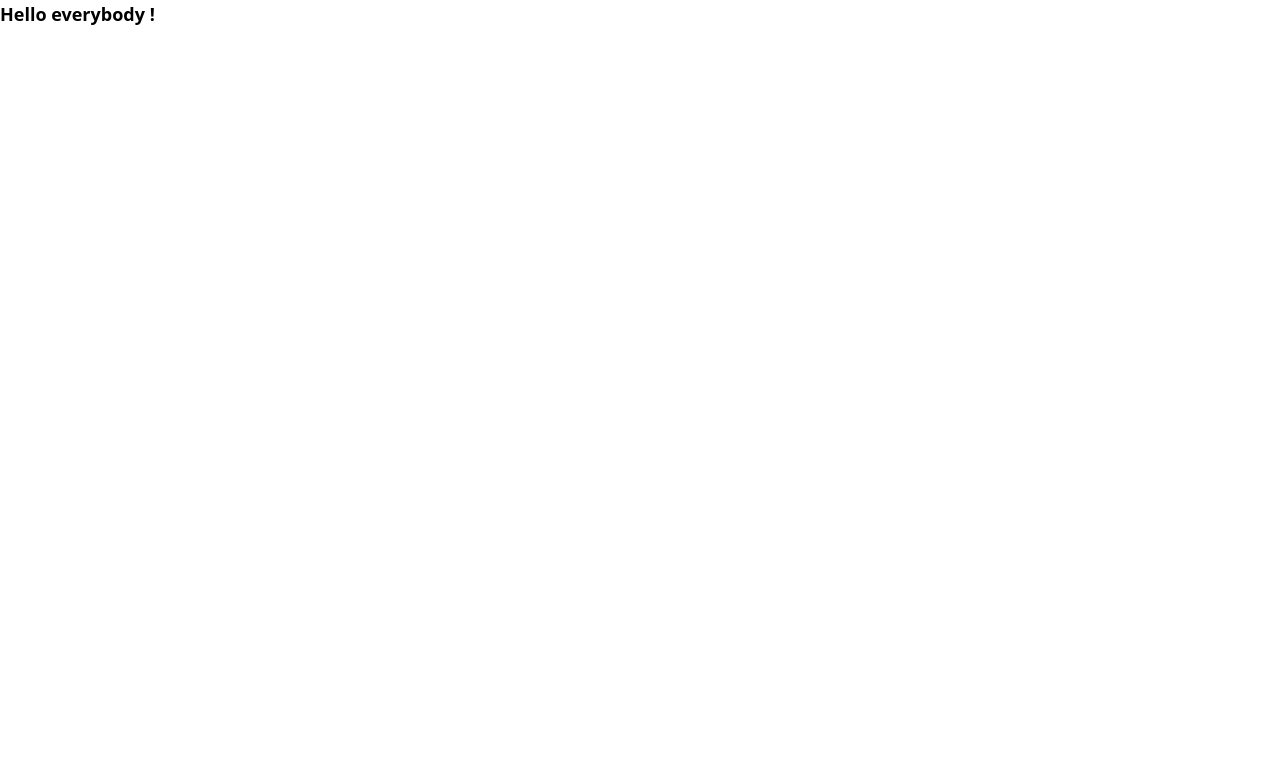
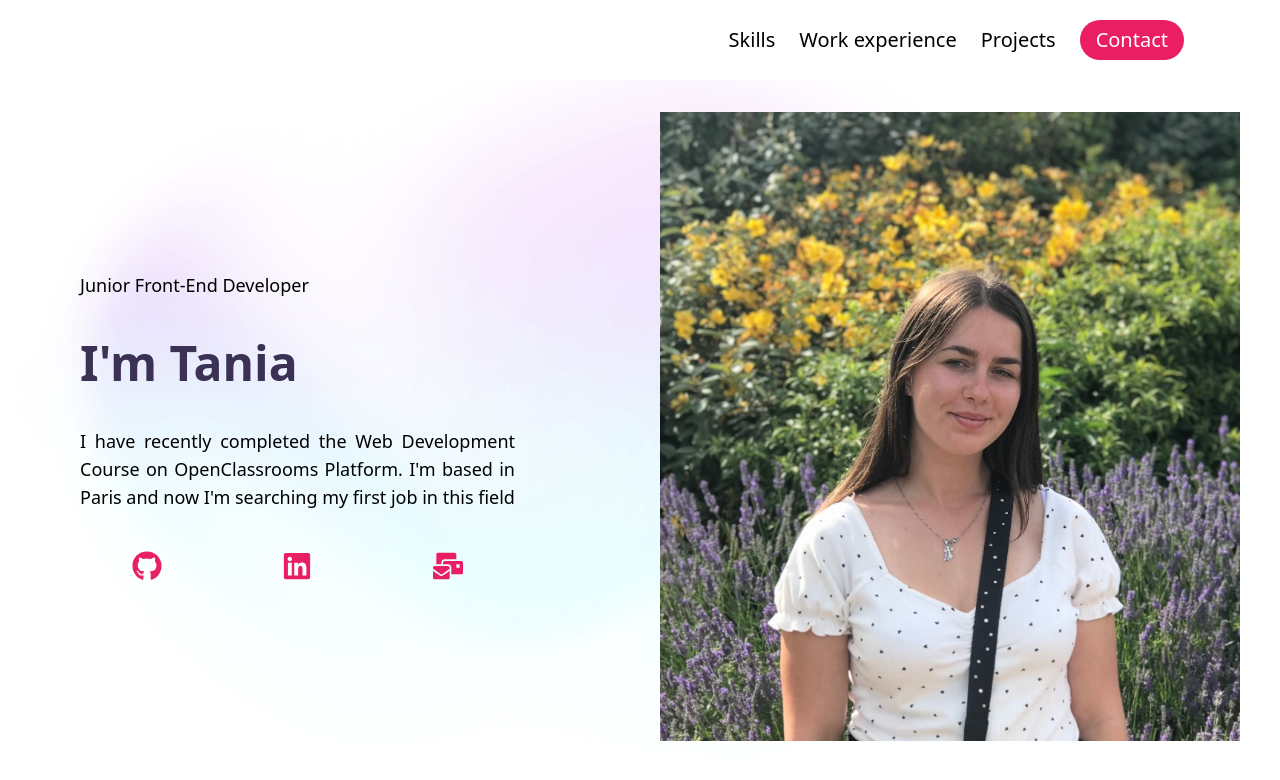
Before and after one commit to tania0808/portfolio, a React (Create React App) app: page / in a window 1280 px wide. Shown: the top 780 px of the page. Built offline with nearby package versions, Linux system fonts and the light colour scheme.

Commit message:
added header and about section

```diff
--- a/public/index.html
+++ b/public/index.html
@@ -24,6 +24,9 @@
       work correctly both with client-side routing and a non-root public URL.
       Learn how to configure a non-root public URL by running `npm run build`.
     -->
+    <link rel="preconnect" href="https://fonts.googleapis.com">
+    <link rel="preconnect" href="https://fonts.gstatic.com" crossorigin>
+    <link href="https://fonts.googleapis.com/css2?family=Poppins:wght@200;300;400;500;600;700;800;900&display=swap" rel="stylesheet">
     <title>React App</title>
   </head>
   <body>
@@ -39,5 +42,6 @@
       To begin the development, run `npm start` or `yarn start`.
       To create a production bundle, use `npm run build` or `yarn build`.
     -->
+
   </body>
 </html>
--- a/src/App.js
+++ b/src/App.js
@@ -1,9 +1,13 @@
 import './App.css';
+import Header from './components/Header';
+import About from './components/About';
+
 
 function App() {
   return (
-    <div className="App">
-      <p className='text-lg font-semibold'>Hello everybody !</p>
+    <div className="App font-poppins transition-all ease-linear duration-600 ">
+      <Header/>
+      <About/>
     </div>
   );
 }
--- /dev/null
+++ b/src/components/About.js
@@ -0,0 +1,29 @@
+import React from 'react'
+import { FaGithub, FaLinkedin, FaMailBulk  } from 'react-icons/fa';
+import personPhoto from '../images/IMG_4313.jpg'
+
+export default function About() {
+  return (
+    <div className=" bg-desktopPattern bg-cover h-[500px] w-full flex flex-row md:flex-col container mx-auto px-10 md:px-8 py-8 static">
+        <div className='flex flex-col flex-1 gap-10 justify-center pl-10 sm:pl-0'>
+            <span className='text-neutral-500 text-lg font-medium'>Junior Front-End Developer</span>
+            <h1 className='text-header font-black text-5xl'>I'm Tania</h1>
+            <p className='w-3/4 md:w-full font-medium text-justify text-lg'>I have recently completed the Web Development Course on OpenClassrooms Platform. I'm based in Paris and now I'm searching my first job in this field</p>
+            <div className='flex gap-4 text-3xl text-primary w-3/4 justify-around'>
+                <a href="https://github.com/tania0808">
+                    <FaGithub/>
+                </a>
+                <a href="https://www.linkedin.com/in/tetiana-his/">
+                    <FaLinkedin/>
+                </a>
+                <a href="mailto:tania08082000@gmail.com">
+                    <FaMailBulk/>
+                </a>
+            </div>
+        </div>
+        <div className='h-full flex-1 flex justify-center align-items-center my-auto md:mt-4 '>
+            <img className='max-w-full h-auto md:mt-4 md:rounded-lg' src={personPhoto} alt="avatar"/>
+        </div>
+    </div>
+  )
+}
--- /dev/null
+++ b/src/components/Header.js
@@ -0,0 +1,45 @@
+import React from 'react'
+import { useState, useEffect } from 'react';
+
+import { faBars, faXmark } from "@fortawesome/free-solid-svg-icons";
+import { FontAwesomeIcon } from "@fortawesome/react-fontawesome";
+
+export default function Header() {
+
+    const [isNavOpen, setIsNavOpen] = useState(false);
+
+    useEffect(() => {
+        console.log(isNavOpen);
+    }, [isNavOpen])
+
+  return (
+    <header className={`${isNavOpen ? 'h-fit' : 'h-20 sm:h-16' } transition-all ease-linear duration-600 flex md:flex-col justify-end`}>
+        <div className="HAMBURGER-ICON space-y-2 flex justify-end md:block hidden absolute top-6 right-10">
+            <button className='flex justify-end'>
+                { !isNavOpen
+                ? <FontAwesomeIcon className='text-2xl w-[32px]' icon={faBars} onClick={() => setIsNavOpen((isNavOpen) => !isNavOpen)}/>
+                : <FontAwesomeIcon className='text-2xl w-[32px]' icon={faXmark} onClick={() => setIsNavOpen((isNavOpen) => !isNavOpen)}/>
+                }
+            </button>
+        </div>
+        <ul className={`${isNavOpen ? 'opacity-100' : 'md:opacity-0 md:-translate-y-20'} w-full container mx-auto px-24 py-4 transition-all ease-linear duration-600 md:flex-col flex justify-end  text-xl items-center gap-6`}>
+            <li>
+                <a href="/">
+                    <span>Skills</span>
+                </a>
+            </li>
+            <li>
+                <a href="/">
+                    <span>Work experience</span>
+                </a>
+            </li>
+            <li>
+                <a href="/">
+                    <span>Projects</span>
+                </a>
+            </li>
+            <button className='bg-primary text-white rounded-full py-1.5 px-4'>Contact</button>
+        </ul>
+    </header>
+  )
+}
--- a/tailwind.config.js
+++ b/tailwind.config.js
@@ -2,10 +2,39 @@ module.exports = {
   purge: ['./src/**/*.{js,jsx,ts,tsx}', './public/index.html'],
   darkMode: false, // or 'media' or 'class'
   theme: {
-    extend: {},
+    extend: {
+      colors: {
+        'primary': 'rgb(233, 30, 99)',
+        'grey-background': 'rgb(249, 249, 249)',
+        'header': 'rgb(58, 49, 84)'
+      },
+      backgroundImage: {
+        'mobilePattern': "url(/src/images/bg-mobile.png)",
+        'desktopPattern': "url(/src/images/bg-light.png)"
+      }
+    },
+    screens: {
+      '2xl': {'max': '1535px'},
+      // => @media (max-width: 1535px) { ... }
+
+      'xl': {'max': '1279px'},
+      // => @media (max-width: 1279px) { ... }
+
+      'lg': {'max': '1023px'},
+      // => @media (max-width: 1023px) { ... }
+
+      'md': {'max': '967px'},
+      // => @media (max-width: 767px) { ... }
+
+      'sm': {'max': '569px'},
+      // => @media (max-width: 639px) { ... }
+    },
+  },
+  fontFamily: {
+    'poppins': ['Poppins', 'sans-serif']
   },
   variants: {
     extend: {},
   },
-  plugins: [],
+  plugins: []
 }
```
Also changed, not shown: package.json (+10 -0 lines), src/images/IMG_4313.jpg (added), 1 other file (tests, documents, lock files or other folders).
